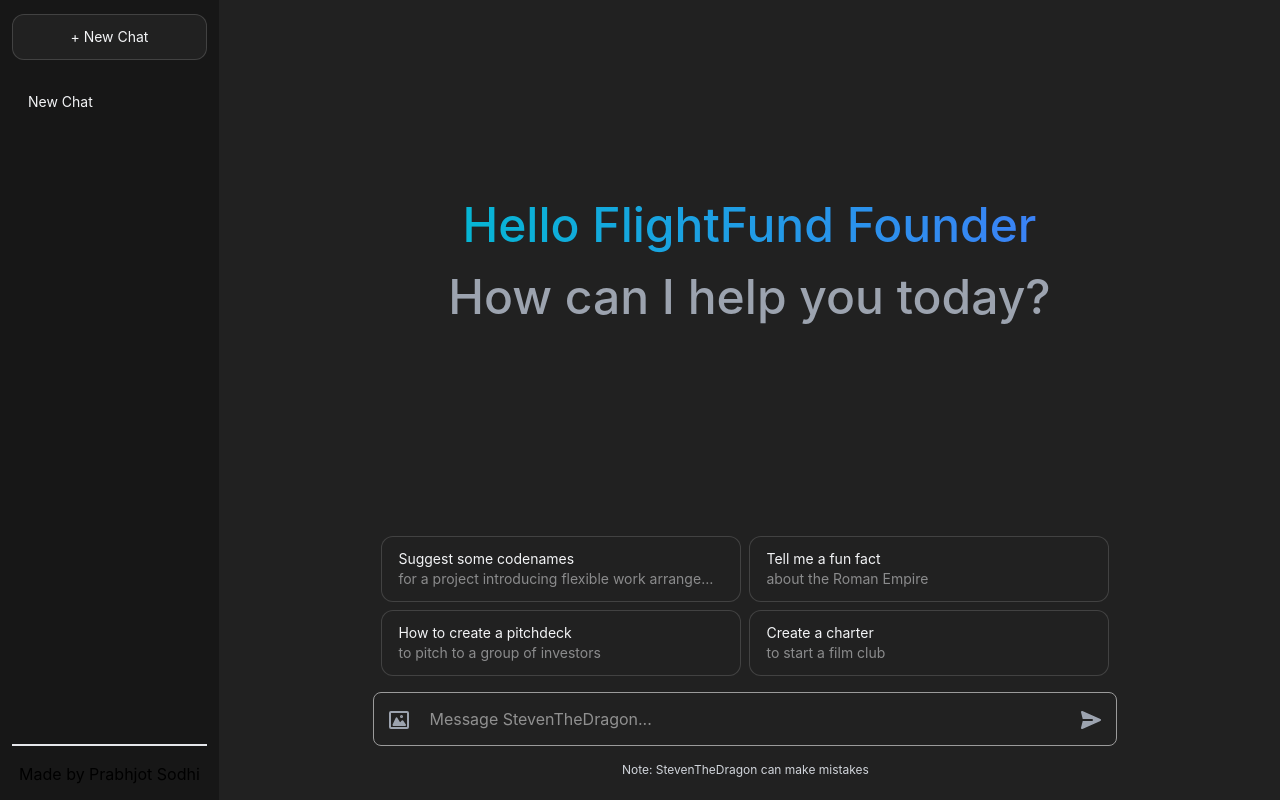
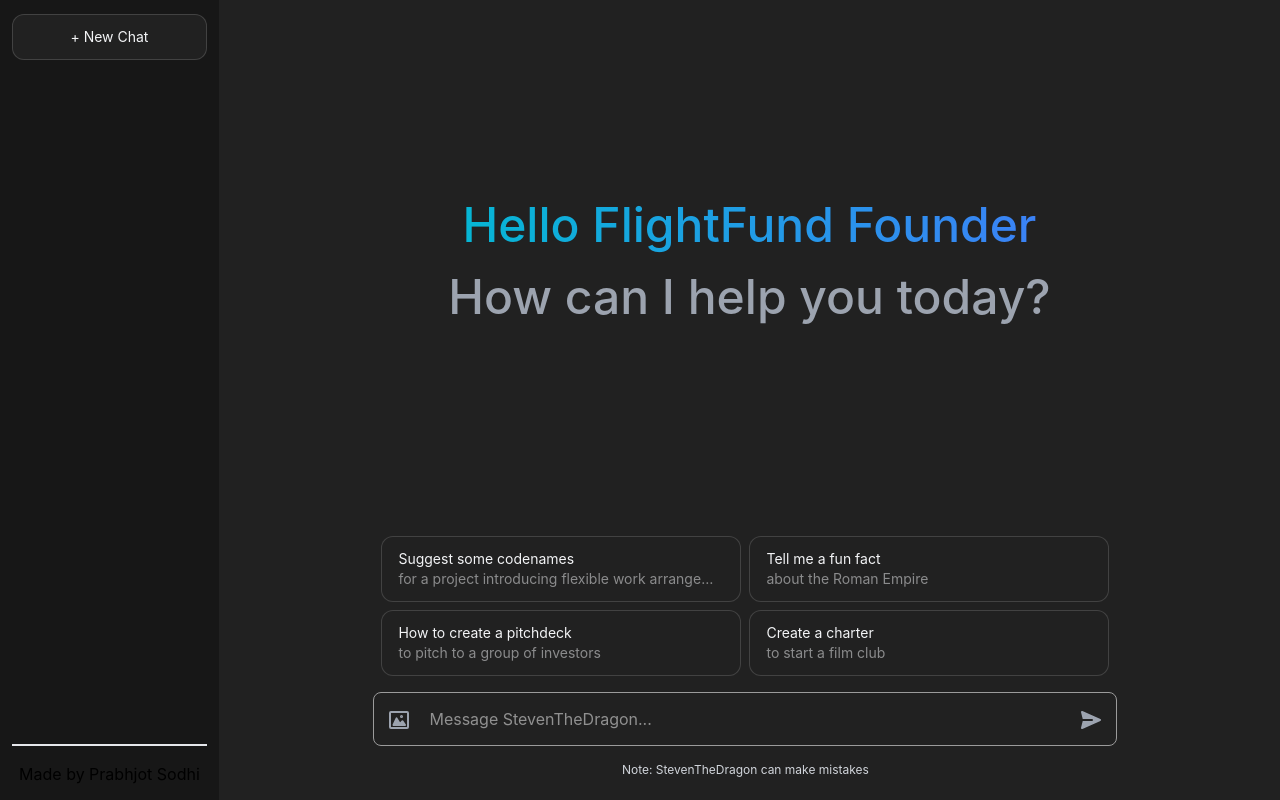
Before and after one commit to PrabhjotSodhi/StevenTheDragon, a React (Vite) app: page / in a window 1280 px wide. Built offline with nearby package versions, Linux system fonts and the light colour scheme.

Commit message:
Add session functionality to App component

```diff
--- a/src/App.tsx
+++ b/src/App.tsx
@@ -9,6 +9,11 @@ interface CardProps {
 type Message = {
   role: "user" | "assistant";
   content: string;
+};
+
+type Session = {
+  title: string;
+  conversation: Message[];
 };
 
 function Card({ title, description }: CardProps) {
@@ -36,17 +41,27 @@ function Card({ title, description }: CardProps) {
 }
 
 function App() {
+  const defaultTitle = "New Chat";
+  const [title, setTitle] = useState(defaultTitle);
   const [message, setMessage] = useState("");
   const [response, setResponse] = useState("");
   const [conversation, setConversation] = useState<Message[]>([]);
-  const [title, setTitle] = useState("");
+  const [session, setSession] = useState<Session[]>([]);
 
-  const createChat = () => {
+  const createNewChat = () => {
+    setSession((prevSession) => [...prevSession, { title: title, conversation: conversation }]);
+
     setMessage("");
     setResponse("");
-    setTitle("");
+    setTitle(defaultTitle);
     setConversation([]);
   };
+
+  useEffect(() => {
+    if (response && title === defaultTitle) {
+      setTitle(response);
+    }
+  }, [response, title, setTitle]);
 
   const handleSubmit = (e: React.FormEvent<HTMLFormElement>) => {
     e.preventDefault();
@@ -70,11 +85,18 @@ function App() {
     <div className="flex h-full w-full overflow-hidden">
       {/* Side bar */}
       <nav className="hidden w-[260px] flex-col justify-between overflow-x-hidden bg-neutral-900 px-3 py-3.5 sm:flex" aria-history="Chat History">
-        <button onClick={createChat} className="btn btn-neutral group relative w-full whitespace-nowrap rounded-xl border-2 border-neutral-950 px-4 py-3 text-sm text-gray-100 md:whitespace-normal">
+        <button onClick={createNewChat} className="btn btn-neutral group relative w-full whitespace-nowrap rounded-xl border-2 border-neutral-950 px-4 py-3 text-sm text-gray-100 md:whitespace-normal">
           + New Chat
         </button>
         <ul className="flex h-full flex-col gap-2 overflow-y-auto py-4 text-sm text-gray-100">
-          <li className="rounded-lg px-4 py-4 hover:cursor-pointer hover:bg-neutral-950">New Chat</li>
+          {session
+            .slice()
+            .reverse()
+            .map((conversation, index) => (
+              <li key={index} className="truncate rounded-lg px-4 py-4 hover:cursor-pointer hover:bg-neutral-950">
+                {conversation.title}
+              </li>
+            ))}
         </ul>
         <div className="flex w-full flex-col items-center border-t-2 pt-4">
           <p>Made by Prabhjot Sodhi</p>
```
